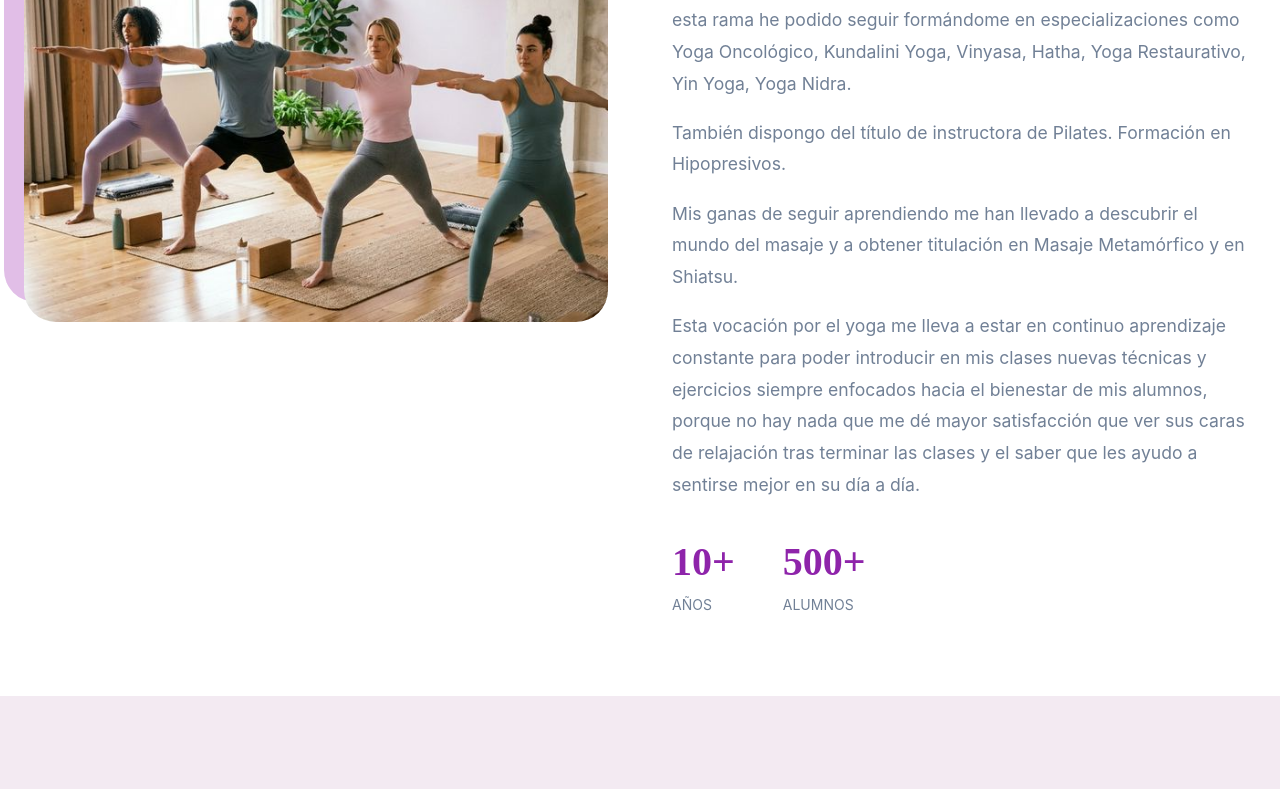
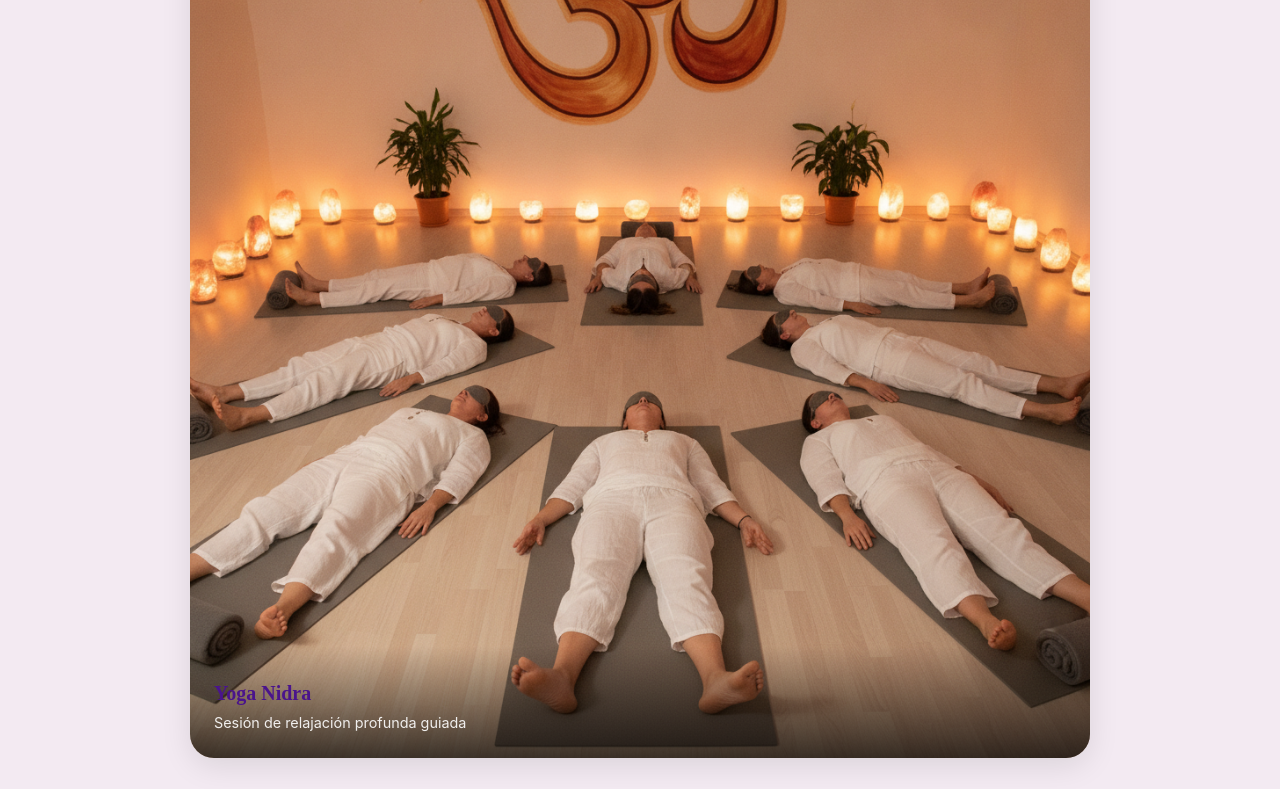
Before and after one commit to Limad7/noeliayoga-v1, a React (Vite) app: page /mis-proyectos-web/noelia-yoga/ in a window 1280 px wide. Shown: the part 2000-2789 px from the top of the page. Built offline with nearby package versions, Linux system fonts and the light colour scheme.

Commit message:
Añadir Galería 'Momentos de Conexión' con imagen Yoga Nidra

```diff
--- a/src/App.jsx
+++ b/src/App.jsx
@@ -4,6 +4,7 @@ import Navbar from './components/Navbar'
 import Hero from './components/Hero'
 import Services from './components/Services'
 import About from './components/About'
+import Gallery from './components/Gallery'
 import Contact from './components/Contact'
 import Footer from './components/Footer'
 import AvisoLegal from './components/AvisoLegal'
@@ -24,6 +25,7 @@ const Home = () => (
     <>
         <Hero />
         <Services />
+        <Gallery />
         <About />
         <Contact />
     </>
--- /dev/null
+++ b/src/components/Gallery.jsx
@@ -0,0 +1,80 @@
+import React from 'react';
+import yogaNidra from '../assets/yoga-nidra-session.png';
+import '../index.css';
+
+const galleryItems = [
+    {
+        id: 1,
+        image: yogaNidra,
+        title: "Yoga Nidra",
+        description: "Sesión de relajación profunda guiada"
+    }
+];
+
+const Gallery = () => {
+    return (
+        <section className="gallery-section" id="galeria" style={{ padding: '5rem 0', background: 'var(--pastel-bg, #f8f4ff)' }}>
+            <div className="container">
+                <div className="section-header" style={{ textAlign: 'center', marginBottom: '3rem' }}>
+                    <span className="badge">Galería</span>
+                    <h2 className="section-title">Momentos de Conexión</h2>
+                    <p className="section-subtitle" style={{ color: 'var(--text-secondary)', fontSize: '1.1rem', maxWidth: '600px', margin: '0 auto' }}>
+                        Un recorrido visual por las experiencias y sensaciones que se viven en cada sesión.
+                    </p>
+                </div>
+
+                <div className="gallery-grid" style={{
+                    display: 'grid',
+                    gridTemplateColumns: 'repeat(auto-fit, minmax(300px, 1fr))',
+                    gap: '2rem',
+                    maxWidth: '900px',
+                    margin: '0 auto'
+                }}>
+                    {galleryItems.map((item) => (
+                        <div
+                            key={item.id}
+                            className="gallery-item animate-fade-in"
+                            style={{
+                                position: 'relative',
+                                borderRadius: '1.5rem',
+                                overflow: 'hidden',
+                                aspectRatio: '1 / 1',
+                                cursor: 'pointer',
+                                boxShadow: '0 8px 30px rgba(0,0,0,0.1)'
+                            }}
+                        >
+                            <img
+                                src={item.image}
+                                alt={item.title}
+                                style={{
+                                    width: '100%',
+                                    height: '100%',
+                                    objectFit: 'cover',
+                                    transition: 'transform 0.5s ease'
+                                }}
+                            />
+                            <div className="gallery-overlay" style={{
+                                position: 'absolute',
+                                bottom: 0,
+                                left: 0,
+                                right: 0,
+                                background: 'linear-gradient(to top, rgba(0,0,0,0.7), transparent)',
+                                padding: '2rem 1.5rem 1.5rem',
+                                color: 'white'
+                            }}>
+                                <h3 style={{ fontSize: '1.25rem', marginBottom: '0.25rem', fontWeight: 600 }}>
+                                    {item.title}
+                                </h3>
+                                <p style={{ fontSize: '0.9rem', opacity: 0.9, margin: 0 }}>
+                                    {item.description}
+                                </p>
+                            </div>
+                        </div>
+                    ))}
+                </div>
+            </div>
+        </section>
+    );
+};
+
+export default Gallery;
--- a/src/components/Navbar.jsx
+++ b/src/components/Navbar.jsx
@@ -32,6 +32,7 @@ const Navbar = () => {
                 {/* Desktop Menu */}
                 <div className="nav-links desktop-only">
                     <a href="/#services" className="nav-link">Servicios</a>
+                    <a href="/#galeria" className="nav-link">Galería</a>
                     <a href="/#about" className="nav-link">Sobre Mí</a>
                     <a href="/#contact" className="nav-link">Contacto</a>
                     <a href="#contact" className="btn-primary" style={{ textDecoration: 'none' }}>
@@ -48,6 +49,7 @@ const Navbar = () => {
             {/* Mobile Menu Overlay */}
             <div className={`mobile-menu ${isOpen ? 'open' : ''}`}>
                 <a href="/#services" className="nav-link" onClick={() => setIsOpen(false)}>Servicios</a>
+                <a href="/#galeria" className="nav-link" onClick={() => setIsOpen(false)}>Galería</a>
                 <a href="/#about" className="nav-link" onClick={() => setIsOpen(false)}>Sobre Mí</a>
                 <a href="/#contact" className="nav-link" onClick={() => setIsOpen(false)}>Contacto</a>
                 <a href="#contact" className="btn-primary" style={{ textDecoration: 'none' }} onClick={() => setIsOpen(false)}>
```
Also changed, not shown: src/assets/yoga-nidra-session.png (added).
